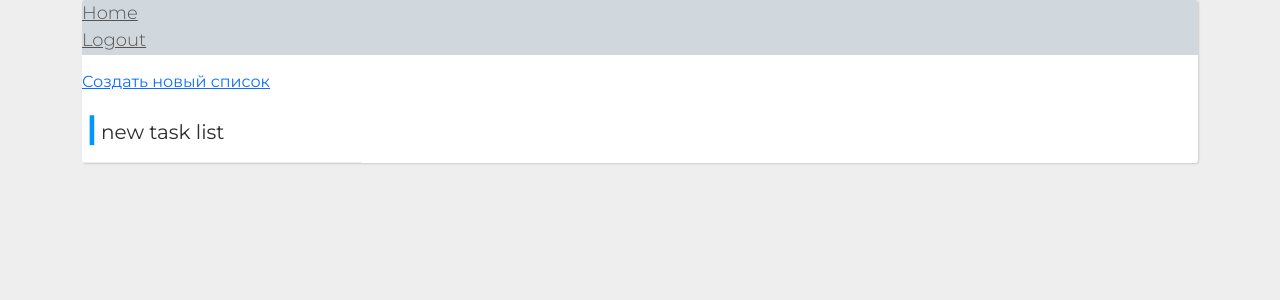
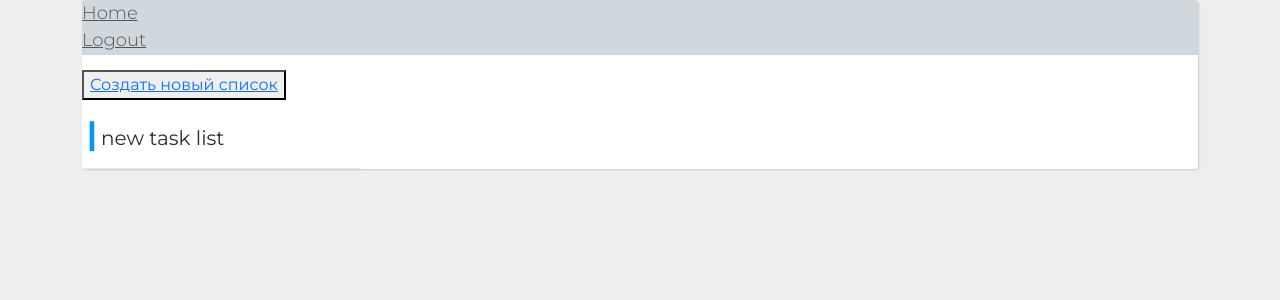
Before and after one commit to kaidenvlr/todo-app-django, a Django app: page / in a window 1280 px wide. Shown: the top 300 px of the page. Run offline with Django 4.2, Linux system fonts and the light colour scheme; a user stored in the database is signed in; data comes from the database, SQL or seed files in the repository; some libraries are stand-ins or nearby versions.

Commit message:
add button & delete tasklist

```diff
--- a/templates/profiles/partials/task-lists.html
+++ b/templates/profiles/partials/task-lists.html
@@ -1,7 +1,13 @@
 <div class="col-sm-3">
     <div class="tab-pane" id="tab-todo">
         {% if request.user.is_authenticated %}
-        <a href="{% url 'create-list' %}" align="right">Создать новый список</a>
+            <button class=button-13" role="button">
+                <a  href="{% url 'create-list' %}">
+                    <i class="fa-solid fa-plus"></i>
+                    Создать новый список
+                </a>
+            </button>
+
             <ul class="widget-todo">
                 {% for item in lists %}
                     <li class="item">
@@ -9,7 +15,8 @@
                         <a class="item__link" href="{% url 'list' pk=item.pk %}">
                             {{ item.name }}
                         </a>
-                    <a href="{% url 'edit-list' pk=item.pk %}"><i class="fa-pencil-square-o" aria-hidden="true"></i></a>
+                        <a href="{% url 'edit-list' pk=item.pk %}"><i class="fa-solid fa-pen-to-square"></i></a>
+                        <a href="{% url 'delete-list' pk=item.pk %}"><i class="fa fa-trash" aria-hidden="true"></i></a>
                     </li>
                 {% endfor %}
             </ul>
```
Lines whose indentation alone changed are shown as unchanged.
